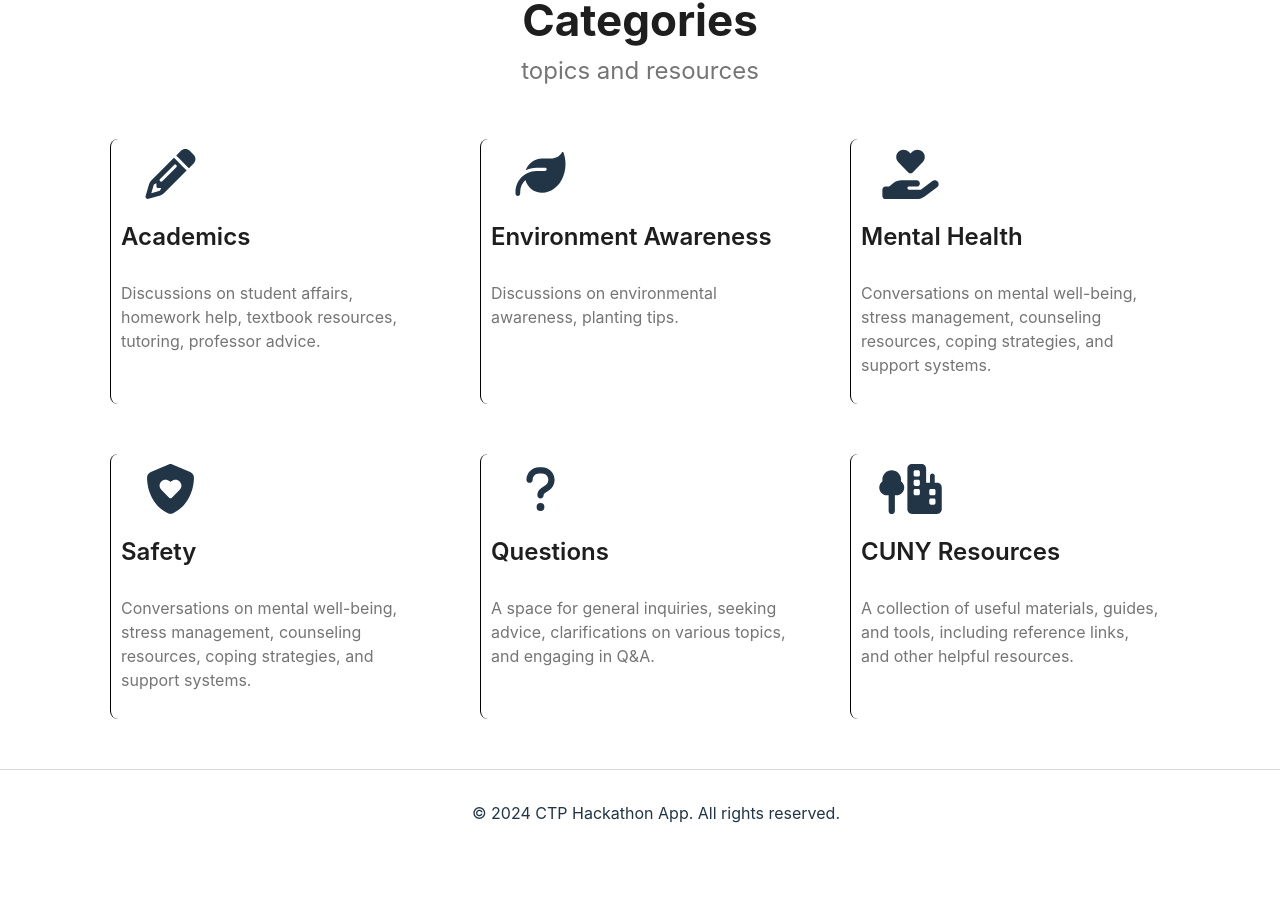
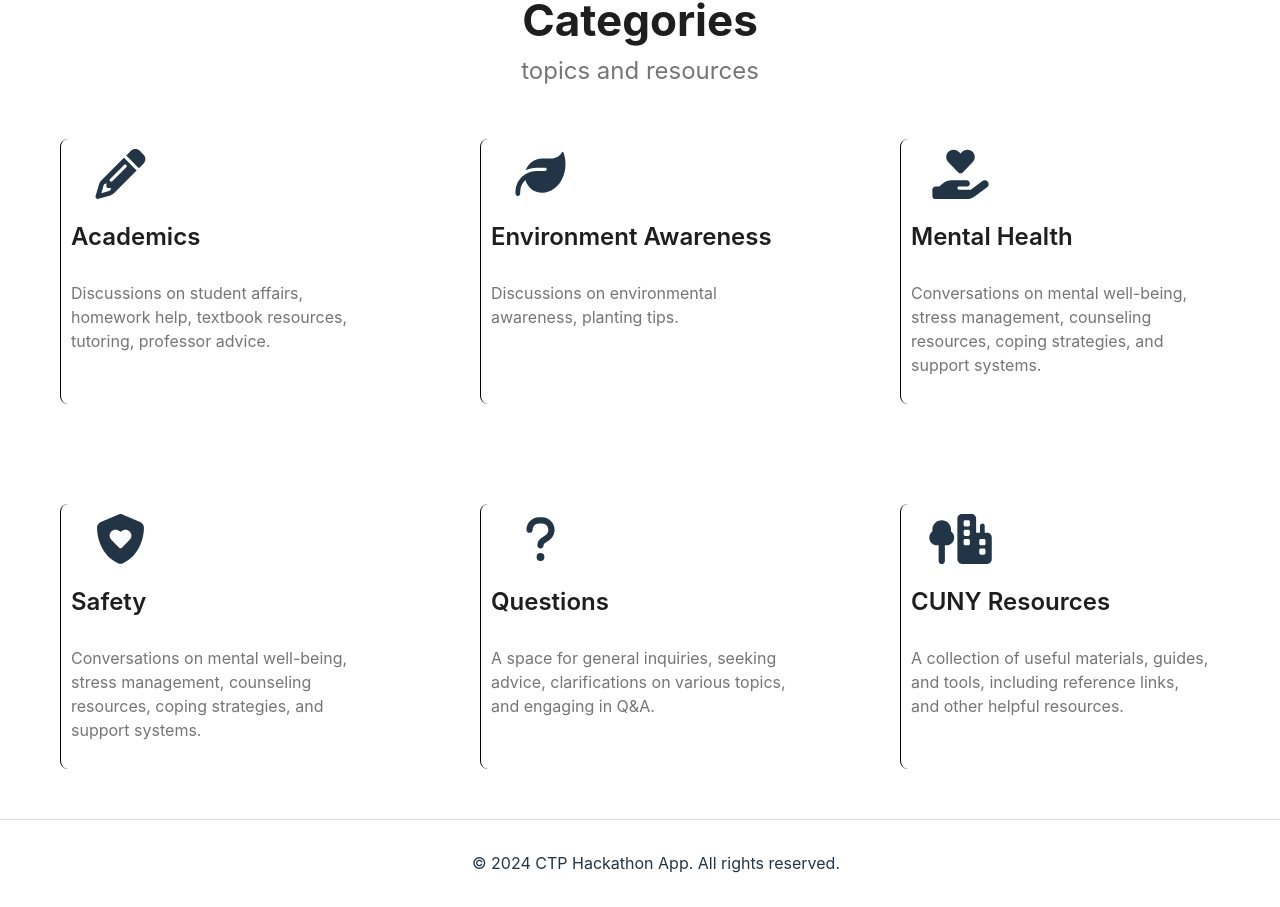
Before and after one commit to Buringskul/CTP-Hackathon, a React (Vite) app in the folder frontend/: page / in a window 1280 px wide. Shown: the part 839-1746 px from the top of the page. Before the commit the page ends 1696 px from the top, so only its background shows below. Built offline with nearby package versions, Linux system fonts and the light colour scheme.

Commit message:
updated gap

```diff
--- a/frontend/src/styles/MainContent.css
+++ b/frontend/src/styles/MainContent.css
@@ -94,7 +94,7 @@
     flex-direction: row;
     flex-wrap: wrap;
     align-items: flex-start;
-    gap: 50px;
+    gap: 100px;
     justify-content: center; /* Center the grid items horizontally */
     margin: 0; /* Remove default margin */
     padding: 0; /* Remove default padding */
```
